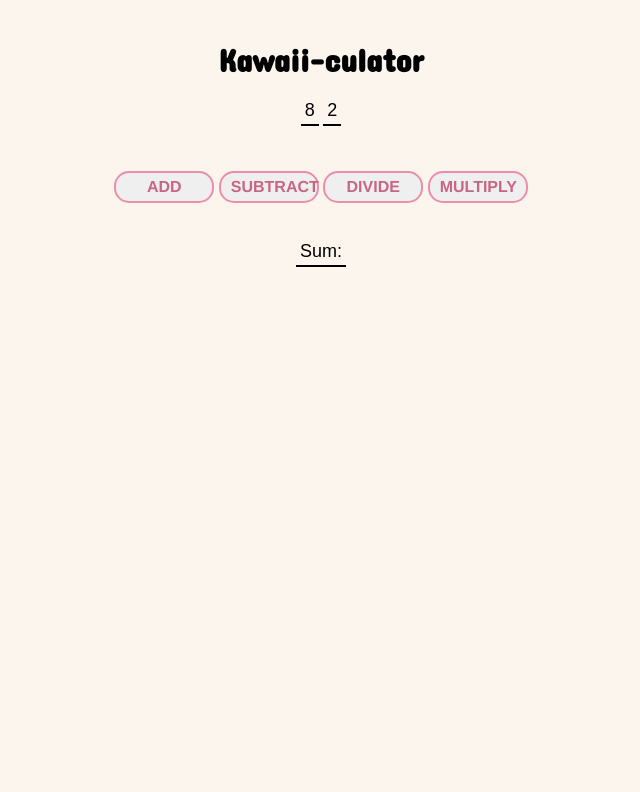
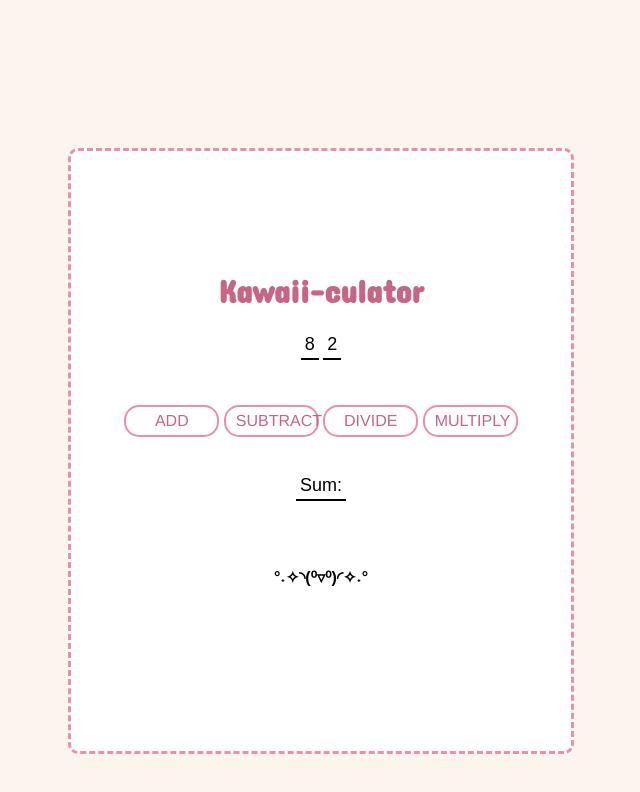
Before and after one commit to codingkohai/mini-calc, a plain HTML site: page index.html in a window 1280 px wide. Shown: the whole page, without its empty margins (319-959 px from the left). Drawn offline with Linux system fonts and the light colour scheme.

Commit message:
Semi Final Push
Finished Script; added more stylization

```diff
--- a/index.html
+++ b/index.html
@@ -25,6 +25,7 @@
         <br>
         <span id="sum-el">Sum: </span>
         <script src="index.js"></script>
+        <h4>°˖✧◝(⁰▿⁰)◜✧˖°</h4>
     </div>
 </body>
 </html>
--- a/index.js
+++ b/index.js
@@ -18,9 +18,11 @@ function subtract() {
 }
 
 function divide() {
-
+    let result = num1 / num2
+    sumEl.textContent = "Sum: " + result
 }
 
 function multiply() {
-
+    let result = num1 * num2
+    sumEl.textContent = "Sum: " + result
 }
--- a/styles.css
+++ b/styles.css
@@ -2,9 +2,25 @@ body {
     font-family: Arial, Helvetica, sans-serif;
     padding: 20px 0;
     margin: 0;
+    display: flex;
+    background-color: rgb(252, 245, 238);
+    margin-left: auto;
+    margin-right: auto;
+    justify-content: center;
+}
+
+.container{
+    margin-top: 10%;
+    width: 500px;
+    height: 500px;
+    background-color: white;
     text-align: center;
-    background-color: rgb(252, 245, 238);
+    padding-top: 100px;
+    border-radius: 10px;
+    border-color: rgb(235, 142, 170);
+    border-style: dashed;
 }
+
 
 span {
     border-bottom: 2px solid black;
@@ -17,15 +33,15 @@ button{
     border-color: rgb(235, 142, 170);
     border-radius: 15px;
     padding: 5px 10px 5px 10px;
-    width: 100px;
+    width: 95px;
     border-style: double;
 }
 
 button{
     font-family: 'Franklin Gothic Medium', 'Arial Narrow', Arial, sans-serif;
-    font-weight: bold;
     color:  rgb(199, 102, 131);
     font-size: 16px;
+    background-color: white;
 }
 
 #btns {
@@ -44,5 +60,10 @@ button{
 
 h1 {
     font-family: 'Concert One', cursive;
+    margin-bottom: 5%;
+    color: rgb(199, 102, 131);
+}
 
+h4{
+    padding-top: 10%;
 }
```
